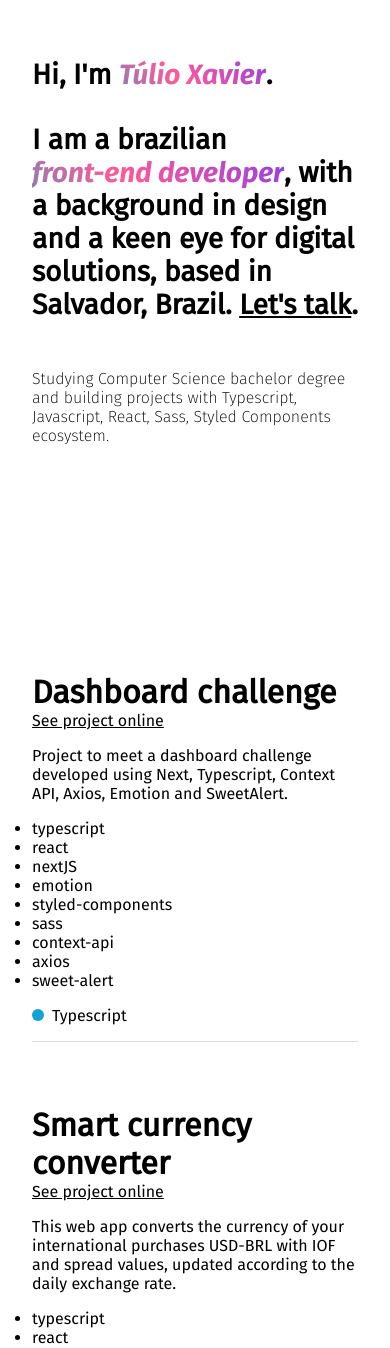
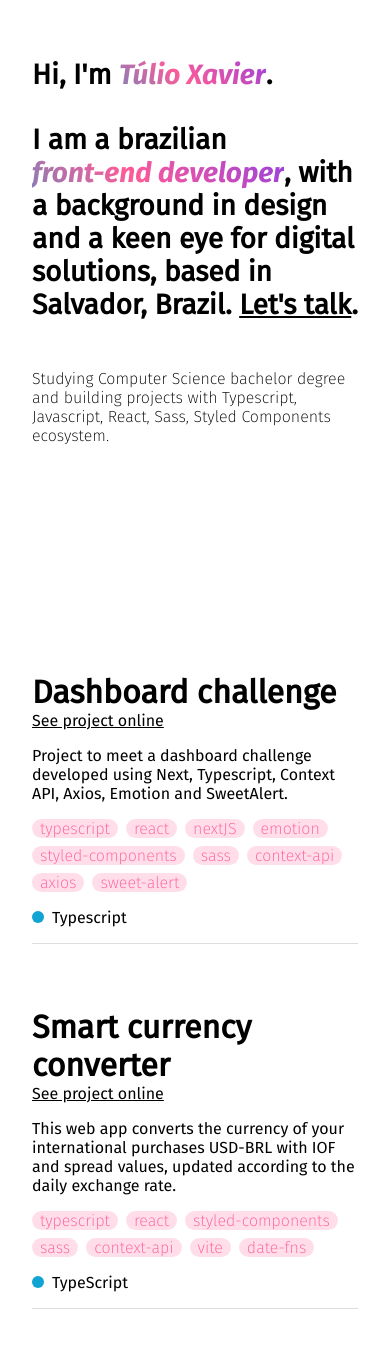
Before and after one commit to tuliopxavier/portfolio, a React (Create React App) app: page / in a window 390 px wide. Shown: the part 203-1551 px from the top of the page. Built offline with nearby package versions, Linux system fonts and the light colour scheme.

Commit message:
:lipstick: update responsiviness

```diff
--- a/src/components/works.scss
+++ b/src/components/works.scss
@@ -32,13 +32,14 @@ $color-gradient-3: #11a3d2;
       padding: 1rem 0;
     }
 
-    & dl {
+    & ul {
       display: flex;
       flex-wrap: wrap;
       gap: .5rem;
 
-      & dd {
+      & li {
         color: #ff5a98;
+        list-style: none;
         background-color: rgb(255, 90, 152, 0.2);
         padding: 0 .5rem;
         border-radius: 1rem;
```
